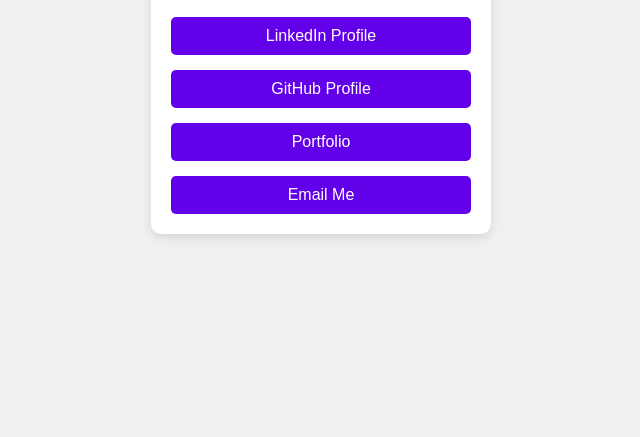
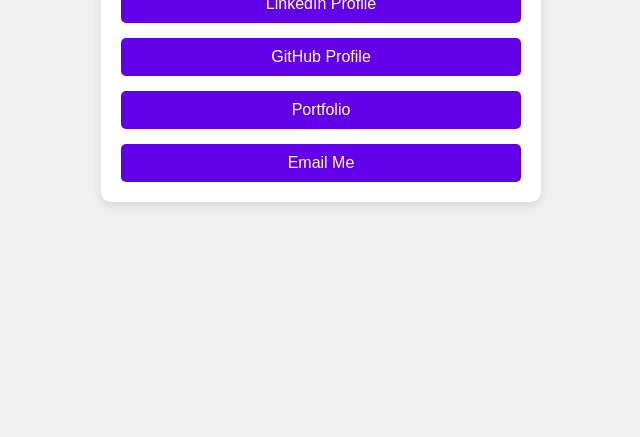
Before and after one commit to Surya-Singh-s/Va, a plain HTML site: page index.html in a window 1280 px wide. Shown: the part 363-800 px from the top of the page, without its empty margins (319-959 px from the left). Drawn offline with Linux system fonts and the light colour scheme.

Commit message:
Update index.html

```diff
--- a/index.html
+++ b/index.html
@@ -13,6 +13,8 @@
             height: 100vh;
             margin: 0;
             background-color: #f0f0f0;
+            padding: 10px; /* Added padding for small screens */
+            box-sizing: border-box; /* Ensure padding doesn't affect total width */
         }
 
         .container {
@@ -21,7 +23,9 @@
             padding: 20px;
             border-radius: 10px;
             box-shadow: 0 4px 10px rgba(0, 0, 0, 0.1);
-            width: 300px;
+            width: 100%;
+            max-width: 400px; /* Fixed max width for better performance */
+            transition: transform 0.3s; /* Smooth scaling effect */
         }
 
         h1 {
@@ -46,16 +50,16 @@
             background-color: #6200ea;
             color: white;
             border-radius: 5px;
-            transition: background-color 0.3s;
+            transition: background-color 0.3s, transform 0.1s; /* Added transform transition */
         }
 
         .link:hover {
             background-color: #3700b3;
+            transform: translateY(-2px); /* Small lift effect on hover */
         }
 
-        /* Adding JavaScript functionality */
         .link:active {
-            transform: scale(0.95);
+            transform: scale(0.95); /* Button click effect */
         }
     </style>
 </head>
```
